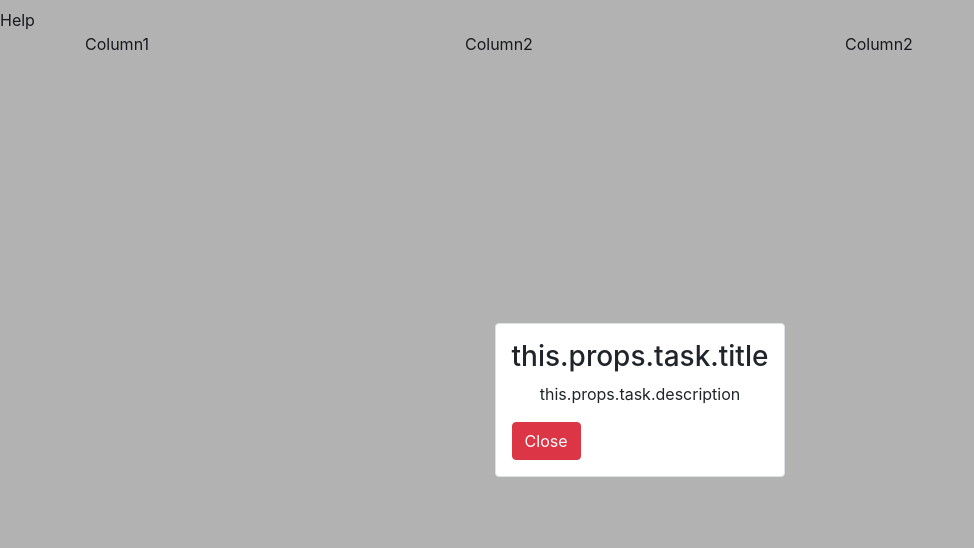
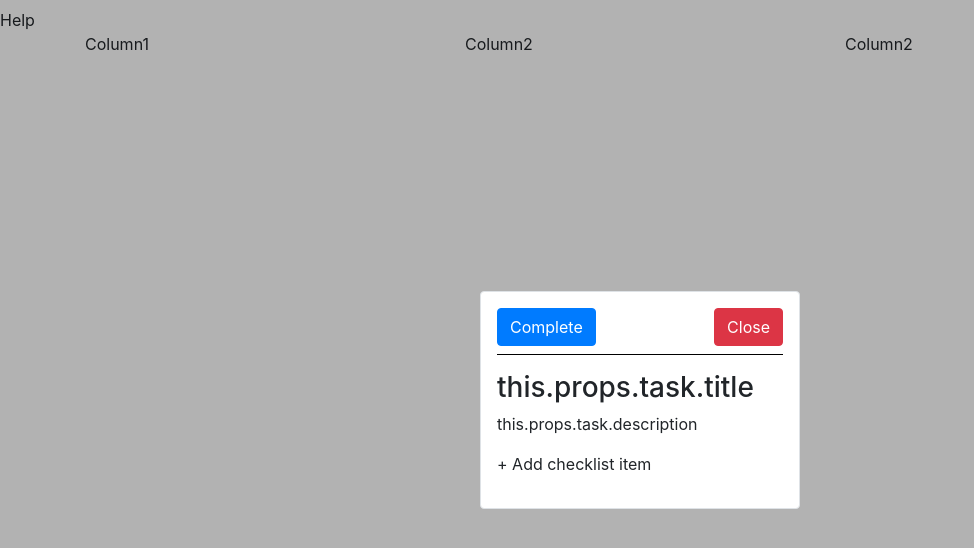
Before and after one commit to kusholhuq/js-olympics-team-overeact, a React (Create React App) app in the folder js-hackathon-olympics/: page / in a window 1280 px wide. Shown: the top 548 px of the page, without its empty margins (0-974 px from the left). Built offline with nearby package versions, Linux system fonts and the light colour scheme.

Commit message:
a little bit of styling

```diff
--- a/js-hackathon-olympics/src/App.css
+++ b/js-hackathon-olympics/src/App.css
@@ -45,3 +45,12 @@
   right: 0;
   background-color: rgba(0, 0, 0, .3);
 }
+
+.modal-contents{
+  width: 20rem;
+
+}
+
+.btn-footer{
+  border-bottom: 1px solid black;
+}
--- a/js-hackathon-olympics/src/components/TaskModal.jsx
+++ b/js-hackathon-olympics/src/components/TaskModal.jsx
@@ -12,9 +12,16 @@ export default class TaskModal extends React.Component {
     return(
       <div className='backdrop d-flex'>
         <div className='modal-contents m-auto bg-white border rounded p-3 task-modal'>
-          <h3 className='text-center'>this.props.task.title</h3>
-          <p className='text-center'>this.props.task.description</p>
-          <button className="btn btn-danger" onClick={this.props.closeModal}>Close</button>
+          <div className="d-flex justify-content-between btn-footer">
+            <button className="btn btn-primary mb-2">Complete</button>
+            <button className="btn btn-danger mb-2" onClick={this.props.closeModal}>Close</button>
+
+          </div>
+          <h3 className='mt-3'>this.props.task.title</h3>
+          <p className=''>this.props.task.description</p>
+          <p>+ Add checklist item</p>
+
+
         </div>
       </div>
     )
```
